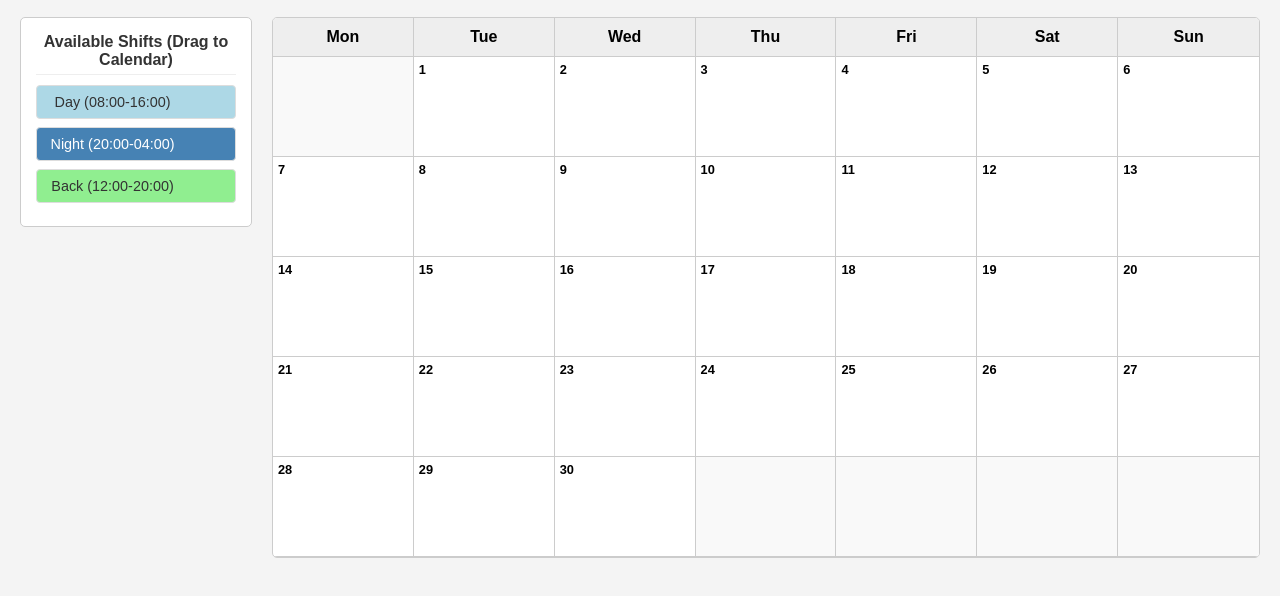
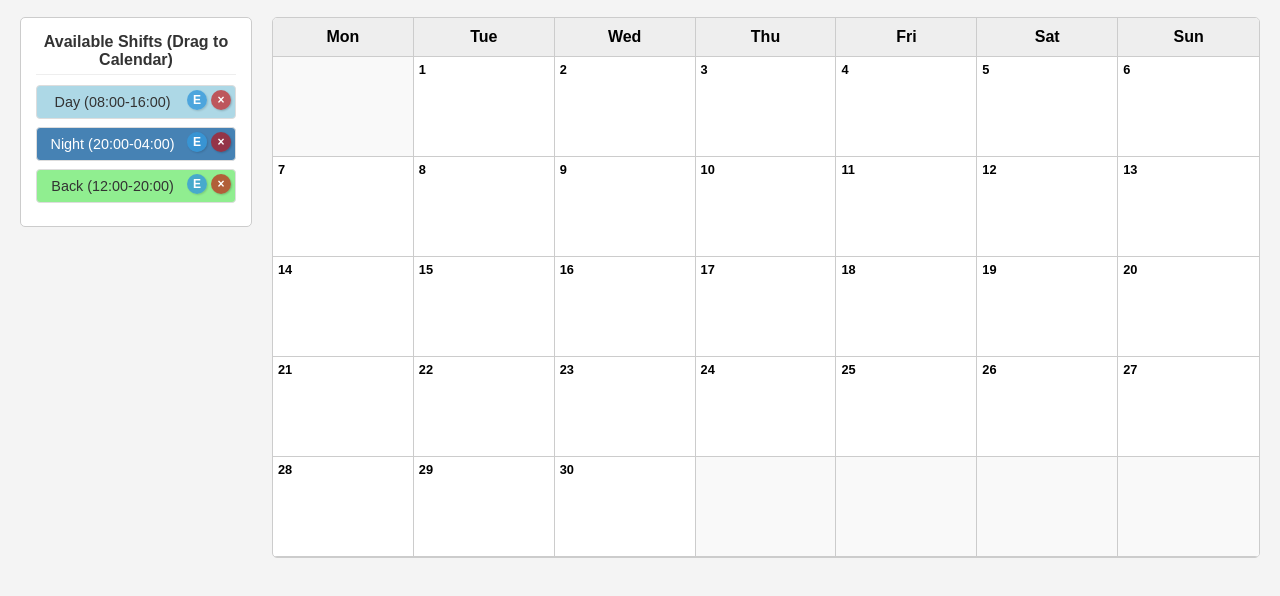
Before and after one commit to Marca5914/simple-shift, a plain HTML site: page index.html in a window 1280 px wide. Shown: the part 118-714 px from the top of the page. Drawn offline with Linux system fonts and the light colour scheme.

Commit message:
Update style.css

```diff
--- a/style.css
+++ b/style.css
@@ -229,14 +229,14 @@ h1, h2, h3 {
 
 .delete-shift-type-btn {
     position: absolute; /* Position relative to the parent .shift-template */
-    top: 2px;
-    right: 3px;
+    top: 4px;
+    right: 4px;
     background: rgba(200, 0, 0, 0.6); /* Semi-transparent red */
     color: white;
     border: none;
     border-radius: 50%; /* Make it circular */
-    width: 18px;
-    height: 18px;
+    width: 20px;
+    height: 20px;
     font-size: 12px;
     line-height: 16px; /* Adjust for vertical centering */
     text-align: center;
@@ -250,6 +250,7 @@ h1, h2, h3 {
 /* Adjust padding on the template to make space for two buttons */
 .shift-template {
     padding-right: 50px; /* Increased padding for edit + delete */
+    position: relative; /* Crucial for positioning buttons */
 }
 
 /* Style for the Edit button */
```
